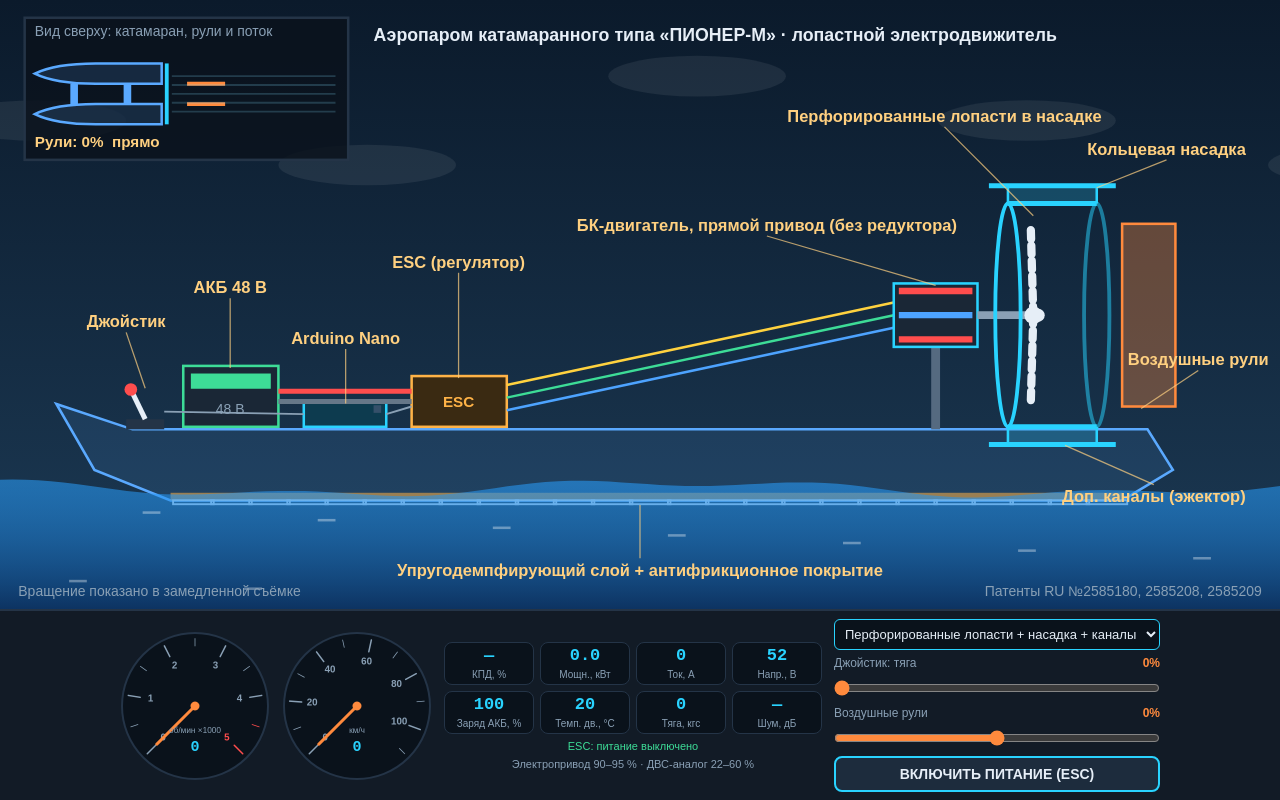
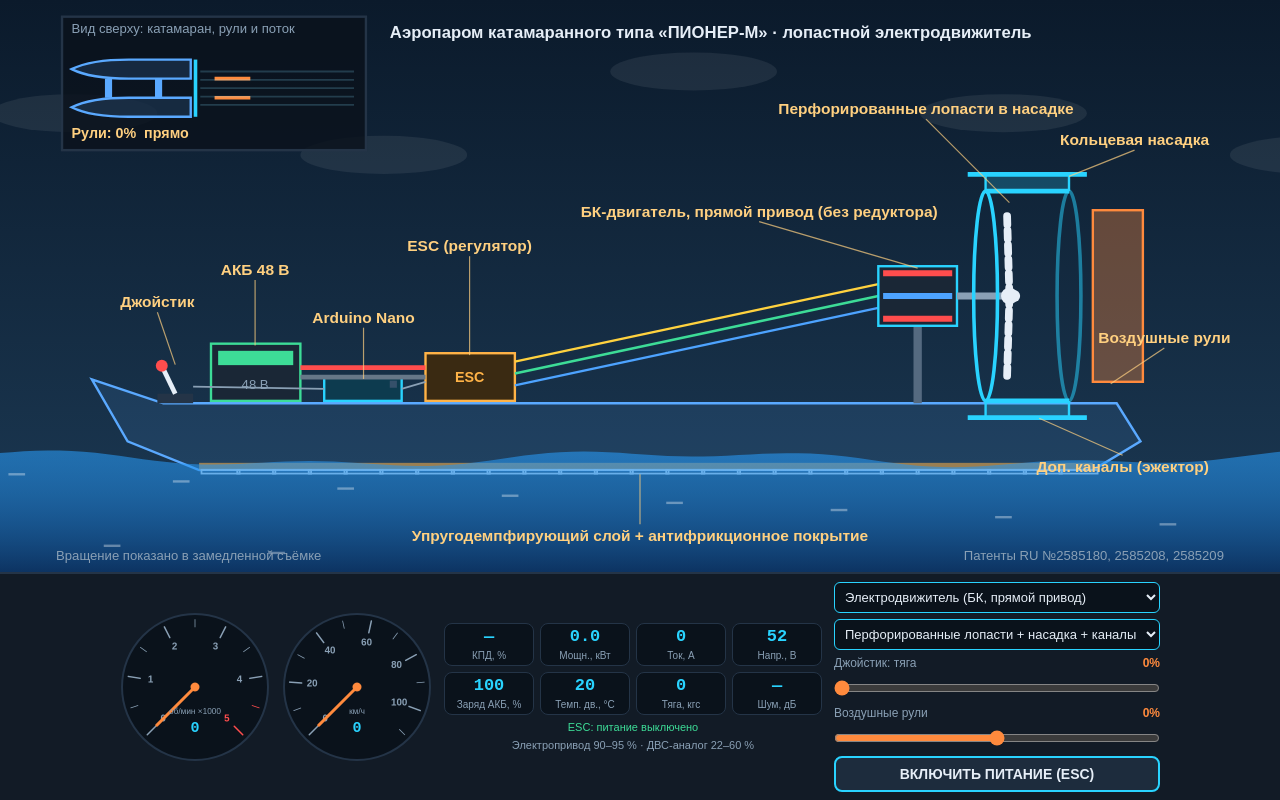
Before and after one commit to zaitsev732-ux/aeroparom, a plain HTML site: page index.html in a window 1280 px wide. Drawn offline with Linux system fonts and the light colour scheme.

Commit message:
Add files via upload

```diff
--- a/index.html
+++ b/index.html
@@ -38,13 +38,14 @@ button.on{background:#0d4f33;border-color:var(--ok)}
 <div class="gz"><canvas id="spd" width="300" height="300"></canvas></div>
 <div class="box">
 <div class="dg">
-<div><b id="eta">0</b><span>КПД, %</span></div><div><b id="pw">0.0</b><span>Мощн., кВт</span></div><div><b id="cur">0</b><span>Ток, А</span></div><div><b id="vol">52</b><span>Напр., В</span></div>
-<div><b id="soc">100</b><span>Заряд АКБ, %</span></div><div><b id="tp">20</b><span>Темп. дв., °C</span></div><div><b id="tq">0</b><span>Тяга, кгс</span></div><div><b id="nz">—</b><span>Шум, дБ</span></div>
+<div><b id="eta">0</b><span>КПД, %</span></div><div><b id="pw">0.0</b><span id="l2">Мощн., кВт</span></div><div><b id="cur">0</b><span id="l3">Ток, А</span></div><div><b id="vol">52</b><span id="l4">Напр., В</span></div>
+<div><b id="soc">100</b><span id="l5">Заряд АКБ, %</span></div><div><b id="tp">20</b><span>Темп. дв., °C</span></div><div><b id="tq">0</b><span>Тяга, кгс</span></div><div><b id="nz">—</b><span>Шум, дБ</span></div>
 </div>
 <div class="hint" id="stt">ESC: питание выключено</div>
 <div class="hint">Электропривод 90–95 % · ДВС-аналог 22–60 %</div>
 </div>
 <div class="box ctl">
+<select id="dr"><option value="0" selected>Электродвижитель (БК, прямой привод)</option><option value="1">ДВС + редуктор (аналог)</option></select>
 <select id="cf"><option value="0">Стандартные лопасти, открытый винт</option><option value="1">Перфорированные лопасти наборного типа</option><option value="2" selected>Перфорированные лопасти + насадка + каналы</option></select>
 <label>Джойстик: тяга <b id="tv">0%</b></label>
 <input type="range" id="thr" min="0" max="100" step="1" value="0">
@@ -60,7 +61,7 @@ button.on{background:#0d4f33;border-color:var(--ok)}
 var $=function(i){return document.getElementById(i)};
 var cv=$('sc'),x=cv.getContext('2d');
 // Состояние системы; cf — конфигурация лопастей (0 стандартные, 1 перфорированные, 2 + насадка и каналы)
-var S={on:false,prop:0,rpm:0,th:0,rud:0,v:0,temp:20,thr:0,t:0,wave:0,cl:0,soc:100,p:0,i:0,u:52,eta:0,cf:2};
+var S={on:false,dr:0,mx:5000,fl:0,crank:0,prop:0,rpm:0,th:0,rud:0,v:0,temp:20,thr:0,t:0,wave:0,cl:0,soc:100,p:0,i:0,u:52,eta:0,cf:2};
 var KT=[1,1.08,1.2],DB=[0,-4,-7];
 var keys={},drag=false,W=1,H=1,sc=1,ox=0,oy=0,P=[],C=[],D=[],last=0,i;
 for(i=0;i<130;i++)P.push({x:Math.random()*1000,y:250+(Math.random()-.5)*190,k:.7+Math.random()*.6});
@@ -71,10 +72,11 @@ function rs(){var d=window.devicePixelRatio||1,r=cv.getBoundingClientRect();W=cv
 new ResizeObserver(rs).observe(cv);rs();
 
 // Питание ESC (вкл/выкл)
-function pwr(on){S.on=on;var b=$('st');b.textContent=on?'ВЫКЛЮЧИТЬ ПИТАНИЕ':'ВКЛЮЧИТЬ ПИТАНИЕ (ESC)';b.classList.toggle('on',on);b.blur()}
+function pwr(on){S.on=on;var b=$('st');b.textContent=on?(S.dr?'ОСТАНОВИТЬ ДВС':'ВЫКЛЮЧИТЬ ПИТАНИЕ'):(S.dr?'ЗАПУСК (СТАРТЕР)':'ВКЛЮЧИТЬ ПИТАНИЕ (ESC)');b.classList.toggle('on',on);b.blur()}
 $('st').onclick=function(){if(S.soc>0)pwr(!S.on)};
 $('thr').oninput=function(){S.th=+this.value};
 $('cf').onchange=function(){S.cf=+this.value;this.blur()};
+$('dr').onchange=function(){S.dr=+this.value;S.mx=S.dr?6500:5000;S.soc=100;pwr(false);this.blur()};
 $('rud').onpointerdown=function(){drag=true};
 window.addEventListener('pointerup',function(){drag=false});
 window.addEventListener('pointercancel',function(){drag=false});
@@ -93,20 +95,20 @@ function upd(dt){
  if(!drag)$('rud').value=S.rud;
  $('thr').value=S.th;
  // Бесколлекторный двигатель: нет холостого хода, момент с нуля — отклик быстрый
- var tg=(S.on&&S.th>=4)?S.th*50:0;
- S.rpm+=(tg-S.rpm)*Math.min(1,dt*(S.on?4:2.5));if(S.rpm<3&&!tg)S.rpm=0;
- var f=S.rpm/5000;
- S.thr=120*KT[S.cf]*f*f;
+ var dv=S.dr,tg=dv?(S.on?900+S.th*56:0):((S.on&&S.th>=4)?S.th*50:0);S.mx=dv?6500:5000;
+ S.rpm+=(tg-S.rpm)*Math.min(1,dt*(dv?(S.on?(S.rpm<850?2.5:1.6):1.3):(S.on?4:2.5)));if(S.rpm<(dv?20:3)&&!tg)S.rpm=0;
+ var f=S.rpm/S.mx;
+ S.thr=dv?130*KT[S.cf]*Math.pow(Math.max(0,S.rpm-500)/6000,2):120*KT[S.cf]*f*f;
  // Мощность на валу ~n^3, электрическая = вал / КПД (90–95 %), ток от напряжения АКБ
- S.eta=S.rpm>5?.9+.05*f:0;
- S.p=(S.on&&S.eta)?7000*f*f*f/S.eta:0;
- S.u=44+8*S.soc/100-S.p/8000*2;S.i=S.p/S.u;
- S.soc=Math.max(0,S.soc-S.p*dt*.0001157);   // расход заряда ускорен примерно в 20 раз
+ S.eta=S.rpm>5?(dv?.22+.38*Math.sin(Math.PI*f):.9+.05*f):0;
+ S.p=(S.on&&S.eta)?7000*(dv?Math.pow(Math.max(0,S.rpm-500)/6000,3):f*f*f)/S.eta+(dv?2500:0):0;
+ S.u=44+8*S.soc/100-S.p/8000*2;S.i=dv?0:S.p/S.u;S.fl=dv?S.p/9700:0;
+ S.soc=Math.max(0,S.soc-(dv?S.fl*dt*.14:S.p*dt*.0001157));   // расход заряда ускорен примерно в 20 раз
  if(S.soc<=0&&S.on)pwr(false);
  // Скорость с инерцией: сопротивление ~v^2 + трение
  S.v+=((S.thr-.0132*S.v*S.v-(S.v>.5?6:0))/16)*dt;if(S.v<0)S.v=0;
- var tt=20+60*S.p/7000;S.temp+=(tt-S.temp)*dt*.05;
- S.prop-=S.rpm/60*6.283*.08*dt;   // прямой привод: винт вращается вместе с ротором (замедленная съёмка)
+ var tt=dv?(S.on?70+30*f:20):20+60*S.p/7000;S.temp+=(tt-S.temp)*dt*.05;
+ S.prop-=S.rpm/60*6.283*.08*dt*(dv?.45:1);S.crank+=S.rpm/60*6.283*.08*dt;   // прямой привод: винт вращается вместе с ротором (замедленная съёмка)
  S.wave+=(S.v*9+14)*dt;S.cl+=(S.v*1.2+3)*dt;
  // Воздушный поток
  var pf=S.rpm>40?1:0;
@@ -133,6 +135,7 @@ function dots(x1,y1,x2,y2,col,sp){
  x.fillStyle=col;
  for(var n=0;n<3;n++){var t=(S.t*sp+n/3)%1;x.beginPath();x.arc(x1+(x2-x1)*t,y1+(y2-y1)*t,2.6,0,7);x.fill()}
 }
+function gear(cx,cy,r,a,n,col){x.save();x.translate(cx,cy);x.rotate(a);x.strokeStyle=col;x.fillStyle=col;x.lineWidth=2;x.beginPath();x.arc(0,0,r-3,0,7);x.stroke();for(var g=0;g<n;g++){x.rotate(6.283/n);x.fillRect(r-3,-2.5,5,5)}x.beginPath();x.moveTo(-(r-5),0);x.lineTo(r-5,0);x.moveTo(0,-(r-5));x.lineTo(0,r-5);x.stroke();x.restore()}
 function line(x1,y1,x2,y2,col,w){x.strokeStyle=col;x.lineWidth=w;x.beginPath();x.moveTo(x1,y1);x.lineTo(x2,y2);x.stroke()}
 
 // Отрисовка сцены
@@ -140,7 +143,7 @@ function draw(){
  x.setTransform(1,0,0,1,0,0);
  var g=x.createLinearGradient(0,0,0,H);g.addColorStop(0,'#0b1a2b');g.addColorStop(1,'#1c3a55');x.fillStyle=g;x.fillRect(0,0,W,H);
  x.setTransform(sc,0,0,sc,ox,oy);x.textAlign='center';
- var L=-ox/sc-10,R=(W-ox)/sc+10,f=S.rpm/5000,k,a,cf=S.cf,on=S.on&&S.rpm>5;
+ var L=-ox/sc-10,R=(W-ox)/sc+10,f=S.rpm/S.mx,k,a,cf=S.cf,on=S.on&&S.rpm>5;
  x.fillStyle='rgba(255,255,255,.07)';
  for(i=0;i<6;i++){x.beginPath();x.ellipse(((i*260+S.cl)%1500)-250,60+(i%3)*35,70,16,0,0,7);x.fill()}
  // Лодка (качка и дифферент по скорости)
@@ -155,7 +158,7 @@ function draw(){
  var ja=S.th/100*.9-.45,jx=110+26*Math.sin(ja),jy=332-26*Math.cos(ja);
  x.fillStyle='#243447';x.fillRect(95,332,30,8);line(110,332,jx,jy,'#e6eef7',4);x.fillStyle='#ff4d4d';x.beginPath();x.arc(jx,jy,5,0,7);x.fill();
  // АКБ
- x.fillStyle='#1a2736';x.strokeStyle='#3ddc97';x.lineWidth=2;x.fillRect(140,290,75,48);x.strokeRect(140,290,75,48);
+ if(!S.dr){x.fillStyle='#1a2736';x.strokeStyle='#3ddc97';x.lineWidth=2;x.fillRect(140,290,75,48);x.strokeRect(140,290,75,48);
  x.fillStyle=S.soc>20?'#3ddc97':'#ff4d4d';x.fillRect(146,296,63*S.soc/100,12);
  x.fillStyle='#8aa0b5';x.font='11px Arial';x.fillText('48 В',177,328);
  // Arduino Nano
@@ -177,6 +180,7 @@ function draw(){
  x.fillStyle='#1a2736';x.strokeStyle='#29d3ff';x.lineWidth=2;x.fillRect(700,225,66,50);x.strokeRect(700,225,66,50);
  for(k=0;k<6;k++){a=S.prop+k*1.047;if(Math.cos(a)>0)line(704,250+22*Math.sin(a),762,250+22*Math.sin(a),k%2?'#ff4d4d':'#4da3ff',5)}
  line(766,250,810,250,'#8aa0b5',6);
+ }else{x.fillStyle='#1a2736';x.strokeStyle='#ffb347';x.lineWidth=2;x.fillRect(140,290,75,48);x.strokeRect(140,290,75,48);x.fillStyle=S.soc>15?'#ffb347':'#ff4d4d';x.fillRect(146,296,63*S.soc/100,12);x.fillStyle='#8aa0b5';x.font='11px Arial';x.fillText('Бак',177,328);line(215,322,360,322,'#8aa0b5',3);x.fillStyle='#1a2736';x.strokeStyle='#ff8a3d';x.fillRect(360,235,150,105);x.strokeRect(360,235,150,105);[400,470].forEach(function(px,j){var a2=S.crank+j*Math.PI,py=312-(12*Math.cos(a2)+Math.sqrt(1156-144*Math.pow(Math.sin(a2),2)));x.strokeStyle='#3b5873';x.lineWidth=2;x.strokeRect(px-17,252,34,48);line(px,py+4,435+12*Math.sin(a2),312-12*Math.cos(a2),'#cfe3f5',2);x.fillStyle='#ff8a3d';x.fillRect(px-15,py-10,30,14)});x.strokeStyle='#cfe3f5';x.lineWidth=2;x.beginPath();x.arc(435,312,14,0,7);x.stroke();line(450,312,565,312,'#8aa0b5',5);gear(565,312,20,S.crank,10,'#ffb347');gear(607,312,22,-S.crank*20/22+.31,11,'#29d3ff');line(607,312,810,250,'#8aa0b5',5);x.fillStyle='#e6eef7';x.beginPath();x.arc(700,281,5,0,7);x.fill();line(510,262,545,262,'#667788',6);if(S.rpm>20){for(k=0;k<4;k++){var tq=(S.t*.8+k/4)%1;x.fillStyle='rgba(150,150,150,'+(.45*(1-tq))+')';x.beginPath();x.arc(545+60*tq,262-40*tq,4+9*tq,0,7);x.fill()}}}
  // Кольцевая насадка с дополнительными каналами
  if(cf===2){
   x.strokeStyle='#29d3ff';x.lineWidth=4;x.beginPath();
@@ -185,6 +189,7 @@ function draw(){
   x.lineWidth=2;x.beginPath();x.moveTo(790,148);x.lineTo(790,162);x.moveTo(860,148);x.lineTo(860,162);x.moveTo(790,338);x.lineTo(790,352);x.moveTo(860,338);x.lineTo(860,352);x.stroke();
   x.lineWidth=3;x.beginPath();x.ellipse(790,250,10,88,0,0,7);x.stroke();
   x.globalAlpha=.5;x.beginPath();x.ellipse(860,250,10,88,0,0,7);x.stroke();x.globalAlpha=1;
+  if(S.rpm>40){x.fillStyle='rgba(200,255,255,.95)';C.forEach(function(c){x.beginPath();x.moveTo(c.x+4,c.y);x.lineTo(c.x-4,c.y-3.5);x.lineTo(c.x-4,c.y+3.5);x.closePath();x.fill()})}
  }
  // Винт: перфорированные лопасти (пунктир) и размытие на больших оборотах
  if(f>.25){x.fillStyle='rgba(170,225,255,'+Math.min(.55,f*.9)+')';x.beginPath();x.ellipse(810,250,9,80,0,0,7);x.fill()}
@@ -209,14 +214,17 @@ function draw(){
   x.lineWidth=1.6;
   P.forEach(function(p){
    var v=(p.x<810?40+620*f:100+2000*f)*p.k;
-   line(p.x,p.y,p.x-4-v*.03,p.y,'rgba(130,225,255,'+(.15+.5*f)+')',1.6);
+   var ang=-S.v/110*.035,ca=Math.cos(ang),sa=Math.sin(ang),dy=Math.sin(S.t*2.2)*1.6,ex=p.x-4-v*.03;
+   var A=[460+(p.x-460)*ca-(p.y-385)*sa,385+(p.x-460)*sa+(p.y-385)*ca+dy],B=[460+(ex-460)*ca-(p.y-385)*sa,385+(ex-460)*sa+(p.y-385)*ca+dy];
+   line(A[0],A[1],B[0],B[1],'rgba(130,225,255,'+(.15+.5*f)+')',1.6);
   });
-  if(cf===2){x.fillStyle='rgba(200,255,255,.95)';C.forEach(function(c){x.beginPath();x.moveTo(c.x+4,c.y);x.lineTo(c.x-4,c.y-3.5);x.lineTo(c.x-4,c.y+3.5);x.closePath();x.fill()})}
+
  }
  // Подписи узлов
  x.textAlign='center';
- lb('Джойстик',110,306,95,262);lb('АКБ 48 В',177,290,177,235);lb('Arduino Nano',268,318,268,275);lb('ESC (регулятор)',357,298,357,215);
- lb('БК-двигатель, прямой привод (без редуктора)',733,225,600,186);
+ lb(S.dr?'РУД (рычаг газа)':'Джойстик',110,306,95,262);
+ if(S.dr){lb('Топливный бак',177,290,177,235);lb('ДВС',435,235,435,205);lb('Редуктор',586,290,586,262)}else{lb('АКБ 48 В',177,290,177,235);lb('Arduino Nano',268,318,268,275);lb('ESC (регулятор)',357,298,357,215)}
+ if(!S.dr)lb('БК-двигатель, прямой привод (без редуктора)',733,225,600,186);
  lb(cf===0?'Стандартный винт (открытый)':cf===1?'Перфорированные лопасти (открытый винт)':'Перфорированные лопасти в насадке',810,170,740,100,cf<2?'#ff8a8a':'');
  if(cf===2){lb('Кольцевая насадка',860,148,915,126);lb('Доп. каналы (эжектор)',835,351,905,382)}
  lb('Воздушные рули',895,322,940,292);
@@ -259,14 +267,14 @@ function gauge(c,v,max,step,div,red,lab){
 function frame(ts){
  var dt=Math.min(.05,(ts-last)/1000||0);last=ts;
  upd(dt);draw();
- gauge($('tach'),S.rpm,5000,500,1000,4500,'об/мин ×1000');
+ gauge($('tach'),S.rpm,S.mx,500,1000,S.dr?5800:4500,'об/мин ×1000');
  gauge($('spd'),S.v,110,10,1,200,'км/ч');
  $('eta').textContent=S.eta?Math.round(S.eta*100):'—';
- $('pw').textContent=(S.p/1000).toFixed(1);$('cur').textContent=Math.round(S.i);$('vol').textContent=Math.round(S.u);
+ $('pw').textContent=(S.p/1000).toFixed(1);$('cur').textContent=S.dr?S.fl.toFixed(1):Math.round(S.i);$('vol').textContent=S.dr?(S.fl*.64).toFixed(1):Math.round(S.u);$('l2').textContent=S.dr?'Мощн. топл., кВт':'Мощн., кВт';$('l3').textContent=S.dr?'Расход, л/ч':'Ток, А';$('l4').textContent=S.dr?'CO₂, г/с':'Напр., В';$('l5').textContent=S.dr?'Топливо, %':'Заряд АКБ, %';
  $('soc').textContent=Math.round(S.soc);$('tp').textContent=Math.round(S.temp);$('tq').textContent=Math.round(S.thr);
- $('nz').textContent=S.rpm>5?Math.round(52+28*S.rpm/5000+DB[S.cf]):'—';
+ $('nz').textContent=S.rpm>5?Math.round(S.dr?66+30*S.rpm/6500+DB[S.cf]:52+28*S.rpm/5000+DB[S.cf]):'—';
  $('tv').textContent=Math.round(S.th)+'%';$('rv').textContent=Math.round(S.rud)+'%';
- $('stt').textContent=!S.on?(S.soc<=0?'АКБ разряжена':'ESC: питание выключено'):(S.rpm<5?'ESC: готов, жду команду джойстика':'Двигатель работает, прямой привод');
+ $('stt').textContent=S.dr?(!S.on?(S.soc<=0?'Топливо закончилось':'ДВС заглушен'):(S.rpm<850?'Запуск стартером…':'ДВС работает, редуктор 2,2:1')):(!S.on?(S.soc<=0?'АКБ разряжена':'ESC: питание выключено'):(S.rpm<5?'ESC: готов, жду команду джойстика':'Двигатель работает, прямой привод'));
  requestAnimationFrame(frame);
 }
 requestAnimationFrame(frame);
```
